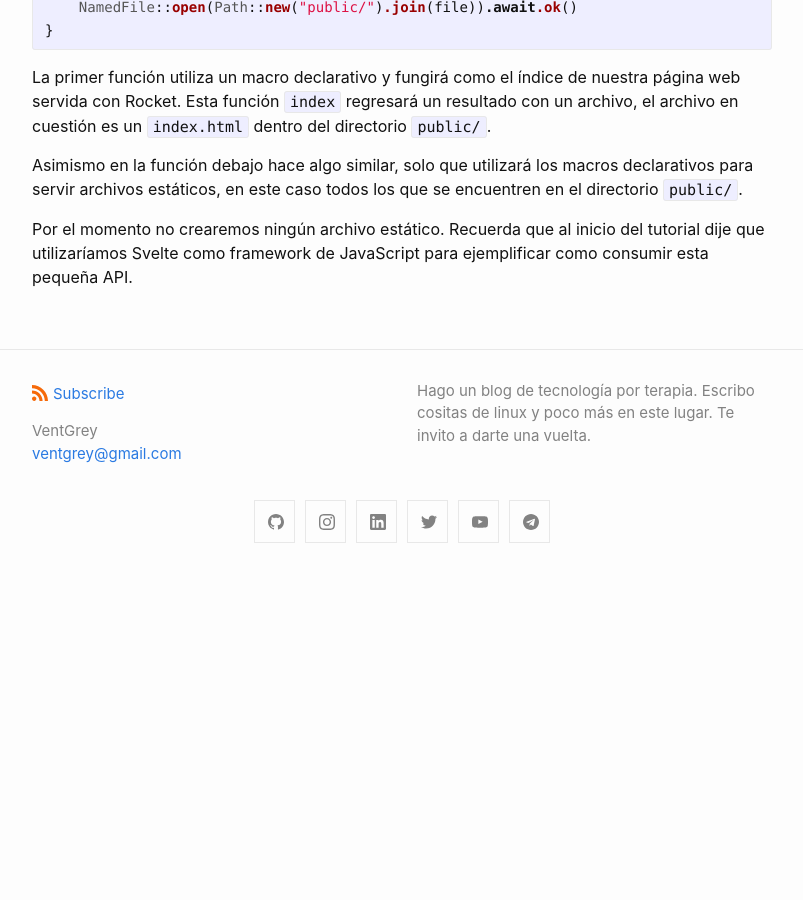
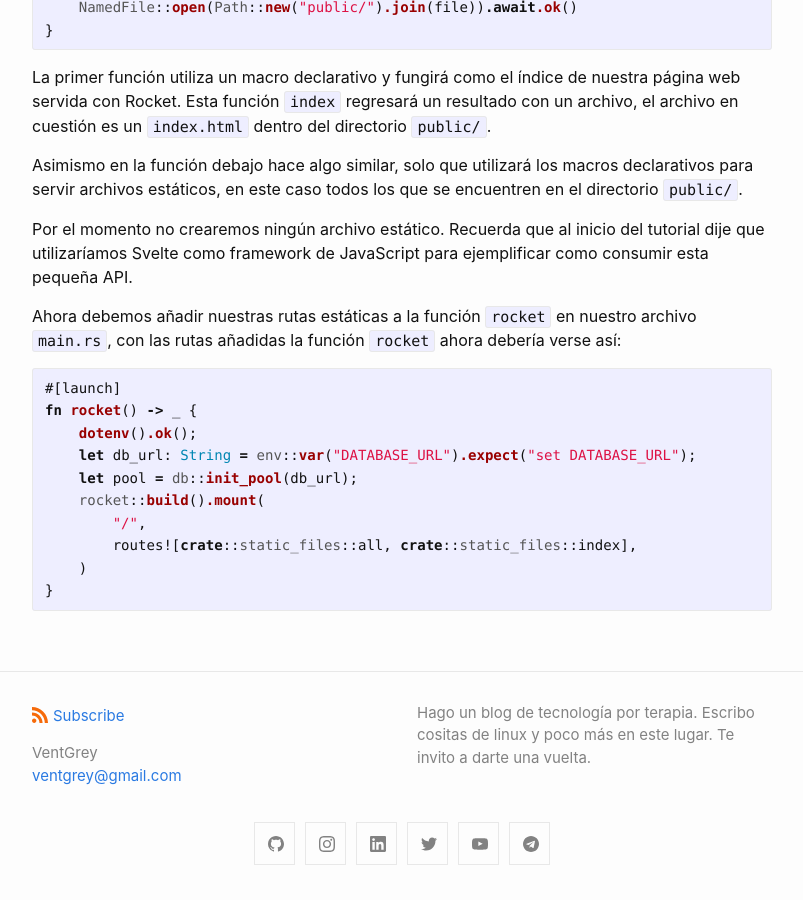
Before and after one commit to VentGrey/ventgrey.github.io, a Jekyll site: the page built from _posts/2022-01-24-como-crear-y-consumir-una-REST-api-en-rust-con-rocket.md, in a window 1280 px wide and 900 px high, scrolled down 21599 px. Shown: the whole window, without its empty margins (238-1041 px from the left). Built offline with Jekyll 4.4.1, drawn with Linux system fonts in a browser that asks for light colours; before the commit the page ends 22177 px from its top, so only the background shows below that.

Commit message:
Update 2022-01-24-como-crear-y-consumir-una-REST-api-en-rust-con-rocket.md

````diff
--- a/_posts/2022-01-24-como-crear-y-consumir-una-REST-api-en-rust-con-rocket.md
+++ b/_posts/2022-01-24-como-crear-y-consumir-una-REST-api-en-rust-con-rocket.md
@@ -724,3 +724,18 @@ La primer función utiliza un macro declarativo y fungirá como el índice de nu
 Asimismo en la función debajo hace algo similar, solo que utilizará los macros declarativos para servir archivos estáticos, en este caso todos los que se encuentren en el directorio `public/`.
 
 Por el momento no crearemos ningún archivo estático. Recuerda que al inicio del tutorial dije que utilizaríamos Svelte como framework de JavaScript para ejemplificar como consumir esta pequeña API.
+
+Ahora debemos añadir nuestras rutas estáticas a la función `rocket` en nuestro archivo `main.rs`, con las rutas añadidas la función `rocket` ahora debería verse así:
+
+```rust
+#[launch]
+fn rocket() -> _ {
+    dotenv().ok();
+    let db_url: String = env::var("DATABASE_URL").expect("set DATABASE_URL");
+    let pool = db::init_pool(db_url);
+    rocket::build().mount(
+        "/",
+        routes![crate::static_files::all, crate::static_files::index],
+    )
+}
+```
````
